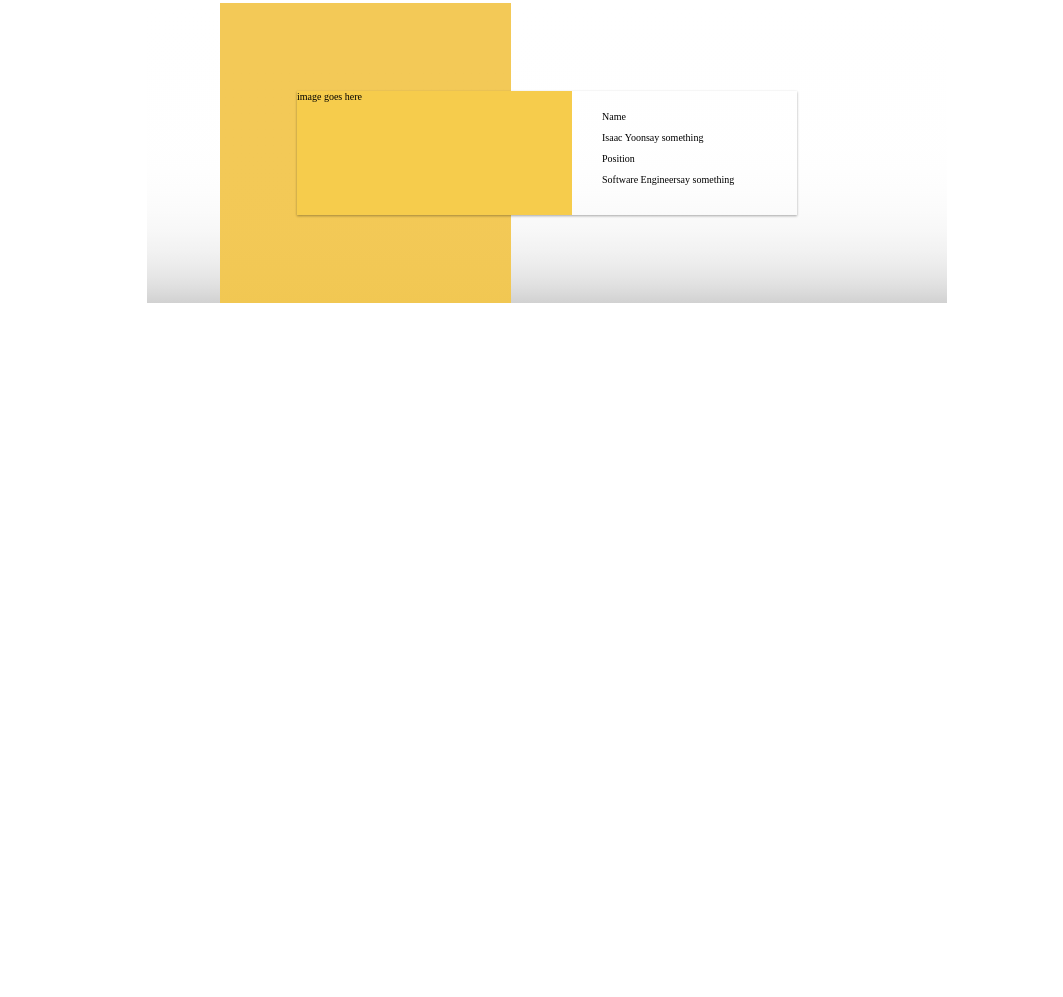
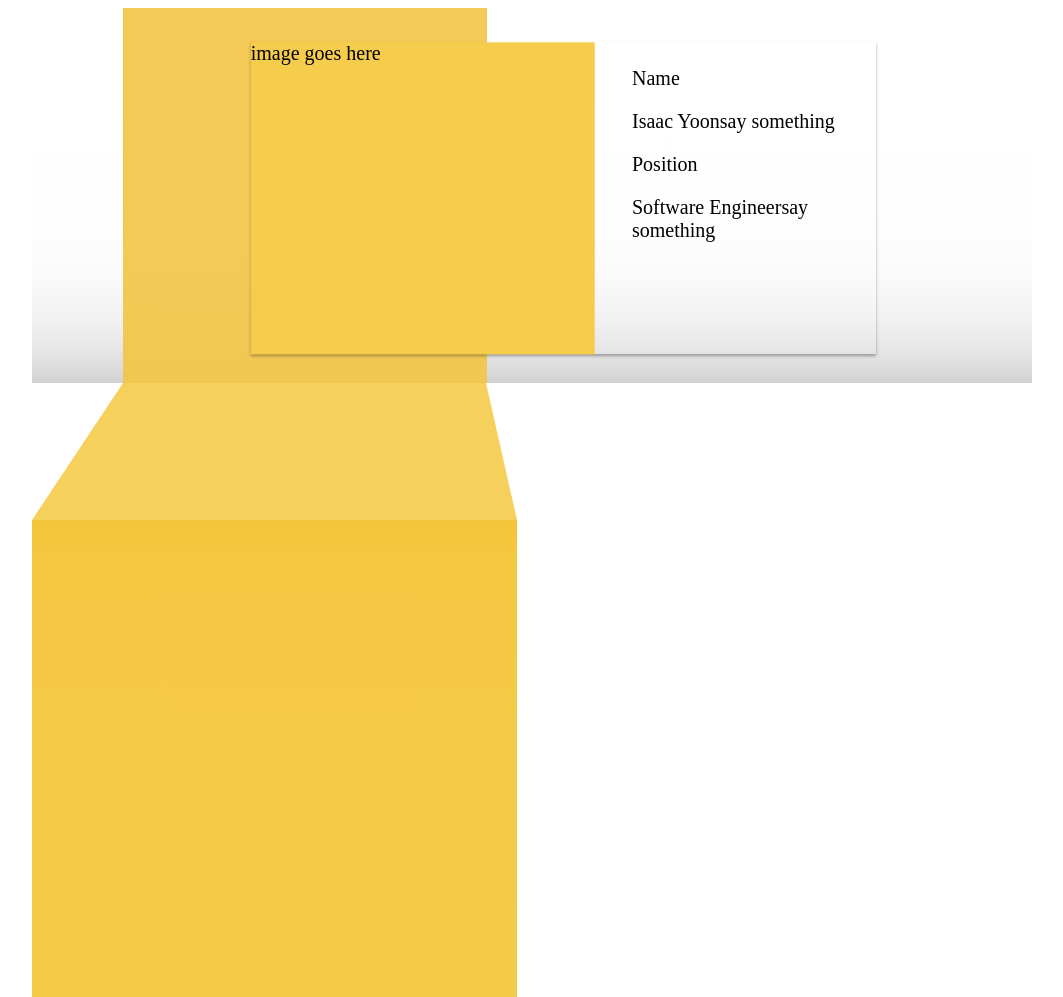
Before and after one commit to isaachyoon/iy_website, a website: page app/index.html in a window 1280 px wide. Shown: the part 55-1052 px from the top of the page, without its empty margins (93-1156 px from the left). Before the commit the page ends 800 px from the top, so only its background shows below. Drawn offline with nearby package versions, Linux system fonts and the light colour scheme.

Commit message:
update backdrop & scale

```diff
--- a/app/index.css
+++ b/app/index.css
@@ -1,8 +1,19 @@
 html {
   font-size: 62.5%; /* Now 10px = 1rem! */
+  font-size: .9765625vw;
+}
+body {
+  font-size: 1.6rem;
+  width: 100%;
+  box-sizing: border-box;
+  margin: 0;
+  height: 100%;
+  display: block;
 }
 
+
 .container {
+  max-width: 90rem;
   padding: 5rem;
   display: flex;
   justify-content: center;
@@ -19,6 +30,10 @@ html {
   width: 80rem;
   display: flex;
   flex-direction: row;
+}
+
+.backdrop {
+  position: relative;
 }
 
 .first-panel {
@@ -47,8 +62,12 @@ html {
 .center-card {
   position: absolute;
   width: 50rem;
+  height: 25rem;
   display: flex;
   flex-direction: row;
+  top: 0;
+  left: 0;
+  transform: translate(35%, 11%);
 }
 
 .picture-section {
@@ -59,6 +78,28 @@ html {
 .info-section {
   padding: 2rem 3rem;
   flex: 3;
+}
+
+.yellow-shape {
+  /* position: absolute; */
+  /* left: -3.5rem; */
+  border-bottom: 11rem solid #f6cc4ce8;
+  border-left: 7.3rem solid transparent;
+  border-right: 2.5rem solid transparent;
+  background: linear-gradient(#f6cc4c, 90%, #f3c53b);
+  height: 0;
+  width: 29rem;
+}
+
+.yellow-backdrop {
+  width: 38.8rem;
+  height: 100rem;
+  background: #f6cc4c;
+  align-self: flex-start;
+  margin-left: 1.9rem;
+  background: linear-gradient(#f3c53b, 10%, #f6cc4c);
+  margin-left: 5rem;
+
 }
 
 h1 {
@@ -83,3 +124,8 @@ h1 {
   from, to {border-color: transparent}
   50% {border-color: orange}
 }
+
+@media only screen and (max-width: 568px) {
+  html {
+    /* font-size: 1.76056338028169vw; */
+}
--- a/app/index.html
+++ b/app/index.html
@@ -1,17 +1,21 @@
 <!DOCTYPE html>
 <html>
   <head>
-    <title>Page Title</title>
+    <title>Isaac Yoon</title>
     <meta name="viewport" content="width=device-width, initial-scale=1">
     <script src="https://d3js.org/d3.v5.min.js"></script>
     <link rel="stylesheet" href="./index.css">
   </head>
   <body>
     <div class="container">
+      <div class="backdrop">
         <div class="outer-card">
           <section class="first-panel"></section>
           <section class="second-panel"></section>
           <section class="third-panel"></section>
+        </div>
+        <div class="bottom-drop">
+          <div class="yellow-shape"></div>
         </div>
         <div class="center-card card-shadow">
             <section class="picture-section">
@@ -25,6 +29,9 @@
             </section>
         </div>
       </div>
+
+      <div class="yellow-backdrop"></div>
+    </div>
   </body>
   <script src="./index.js"></script>
 </html>
```
Lines whose indentation alone changed are shown as unchanged.
